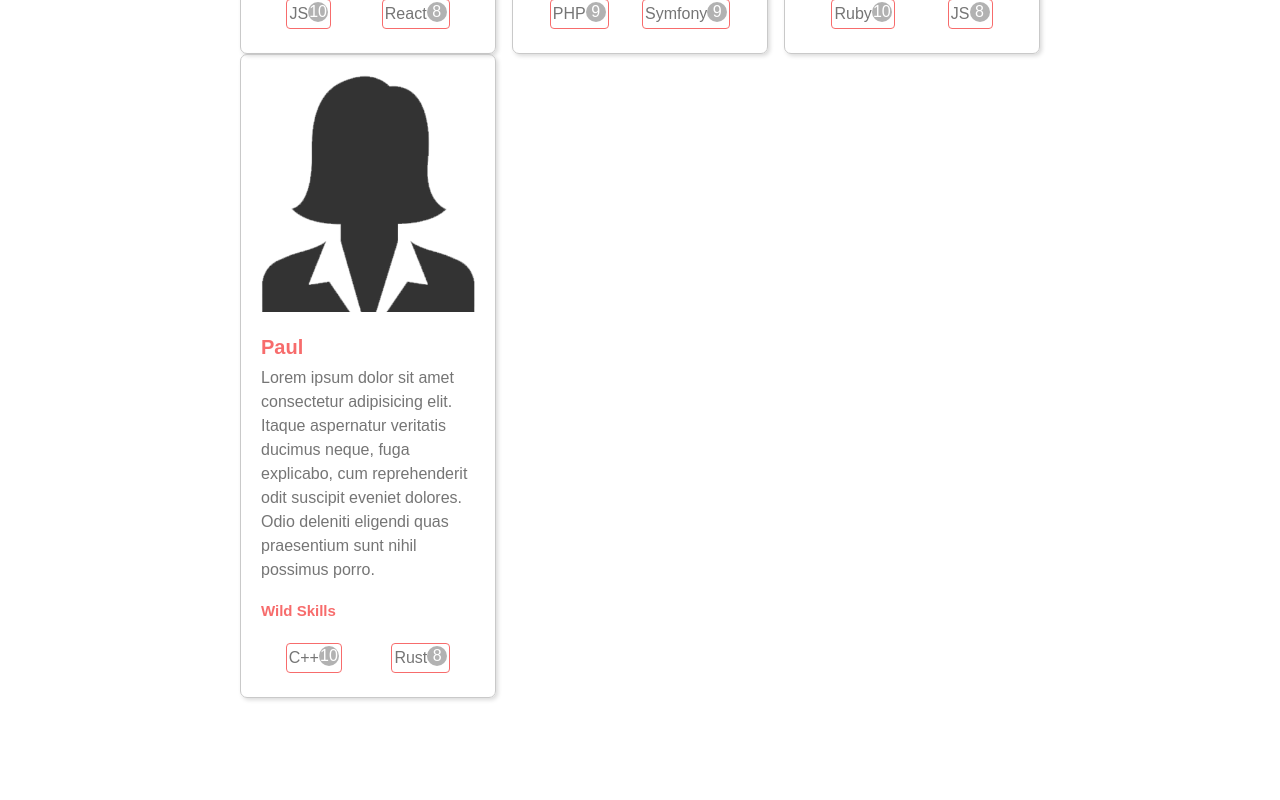
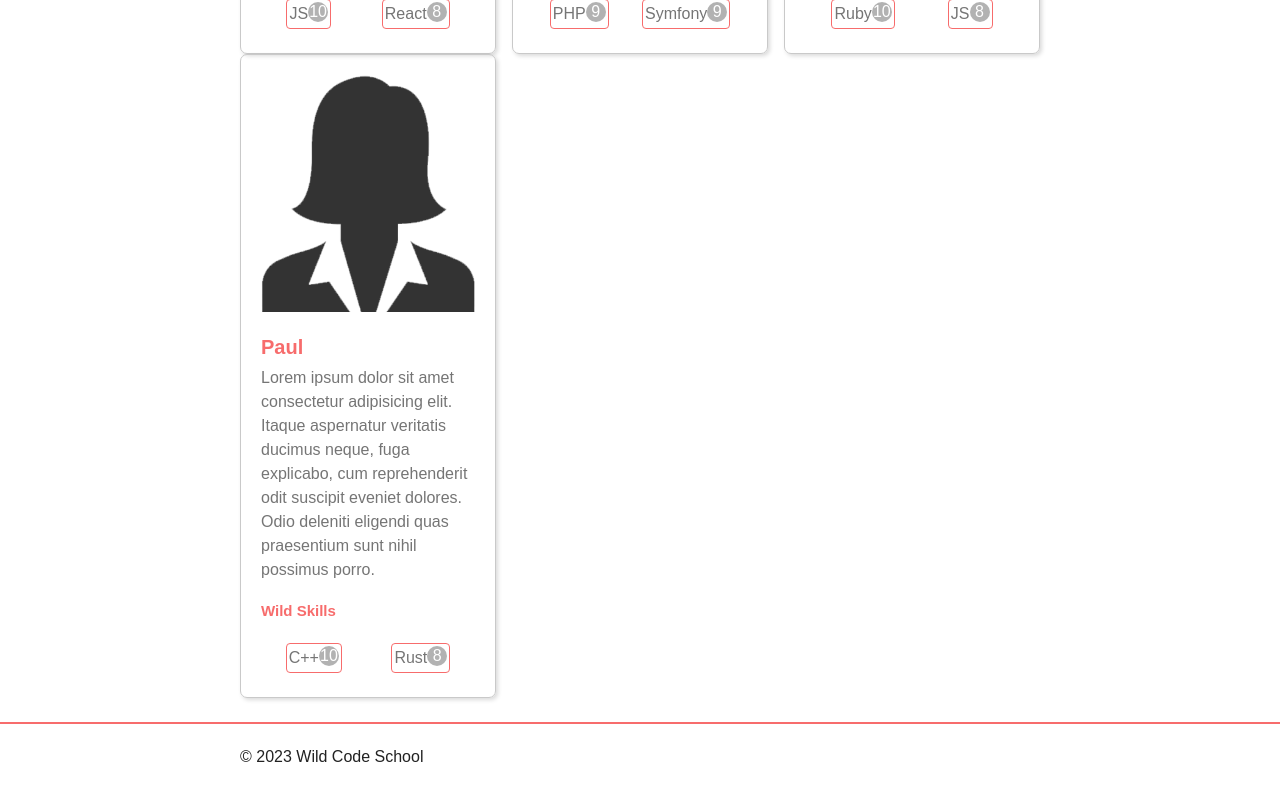
Before and after one commit to sofrdr/wilders-book, a React (Create React App) app in the folder client/: page / in a window 1280 px wide. Shown: the part 762-1562 px from the top of the page. Before the commit the page ends 1484 px from the top, so only its background shows below. Built offline with nearby package versions, Linux system fonts and the light colour scheme.

Commit message:
Footer component created

```diff
--- /dev/null
+++ b/client/src/components/Footer/Footer.css
@@ -0,0 +1,3 @@
+footer {
+    border-top: 2px solid #F76C6C;
+}
--- /dev/null
+++ b/client/src/components/Footer/Footer.jsx
@@ -0,0 +1,14 @@
+import React from "react";
+import "./Footer.css";
+
+const Footer = () => {
+  return (
+    <footer>
+      <div className="container">
+        <p>&copy; {new Date().getFullYear()} Wild Code School</p>
+      </div>
+    </footer>
+  );
+};
+
+export default Footer;
--- a/client/src/pages/Home.jsx
+++ b/client/src/pages/Home.jsx
@@ -1,4 +1,5 @@
 import React from "react";
+import Footer from "../components/Footer/Footer";
 import Header from "../components/Header/Header";
 import Wilder from "../components/Wilder/Wilder";
 import { wildersData } from "../wildersData.js";
@@ -16,6 +17,7 @@
           })}
         </section>
       </main>
+      <Footer />
     </div>
   );
 };
```
